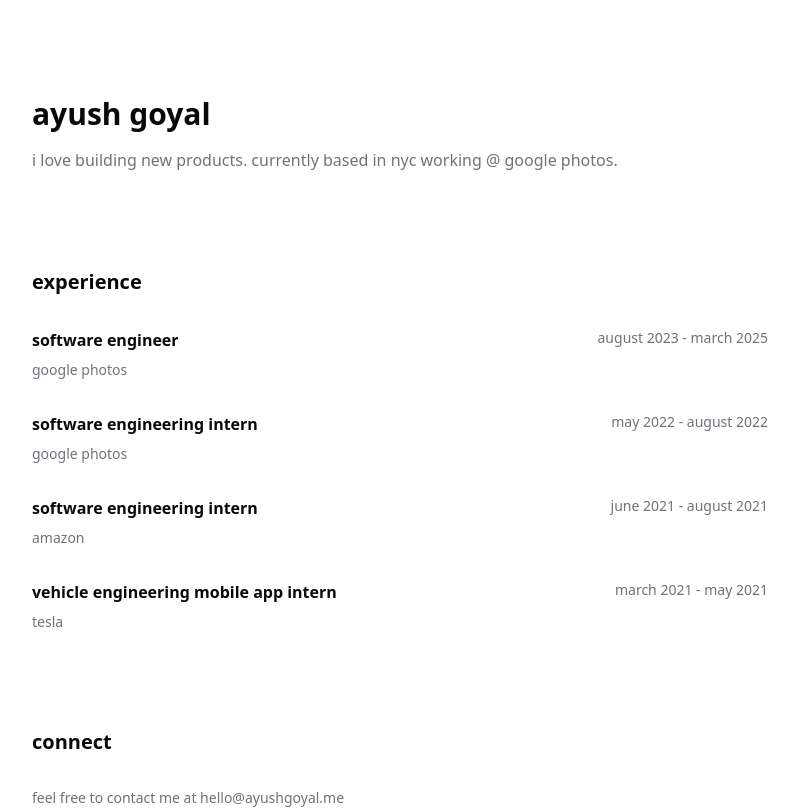
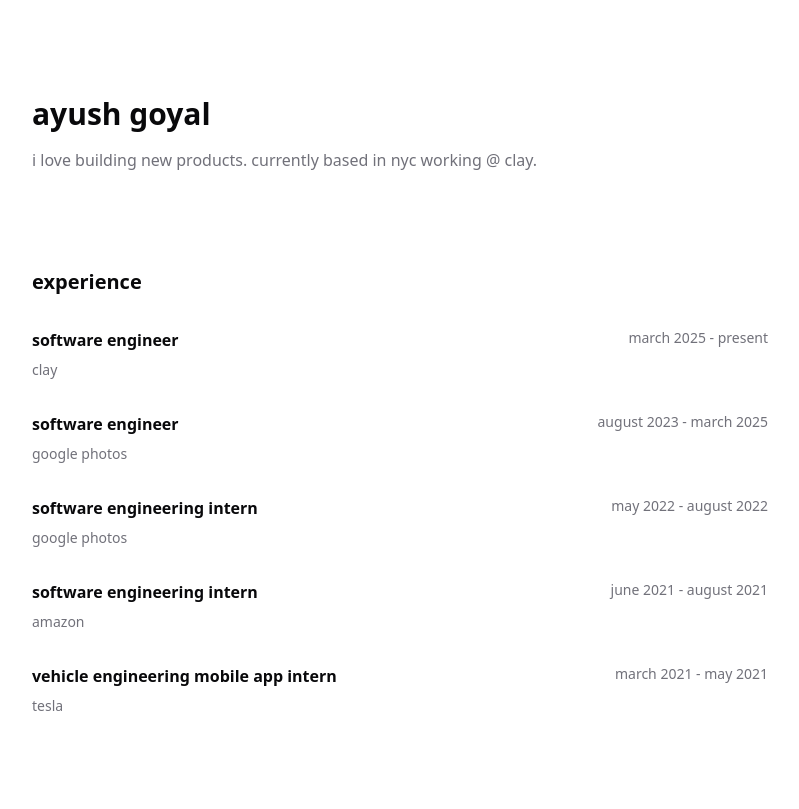
Before and after one commit to ayush-goyal/website, a Next.js app: page / in a window 1280 px wide. Shown: the top 809 px of the page, without its empty margins (240-1039 px from the left). Built offline with nearby package versions, Linux system fonts and the light colour scheme; no server answers.

Commit message:
Update to Clay

```diff
--- a/src/app/page.tsx
+++ b/src/app/page.tsx
@@ -79,8 +79,7 @@ export default function Home() {
           transition={{ delay: 0.2 }}
           className="text-base text-muted-foreground max-w-2xl"
         >
-          i love building new products. currently based in nyc working @ google
-          photos.
+          i love building new products. currently based in nyc working @ clay.
         </motion.p>
       </motion.section>
 
@@ -96,6 +95,11 @@ export default function Home() {
           className="space-y-8"
         >
           {[
+            {
+              title: "software engineer",
+              company: "clay",
+              period: "march 2025 - present",
+            },
             {
               title: "software engineer",
               company: "google photos",
```
